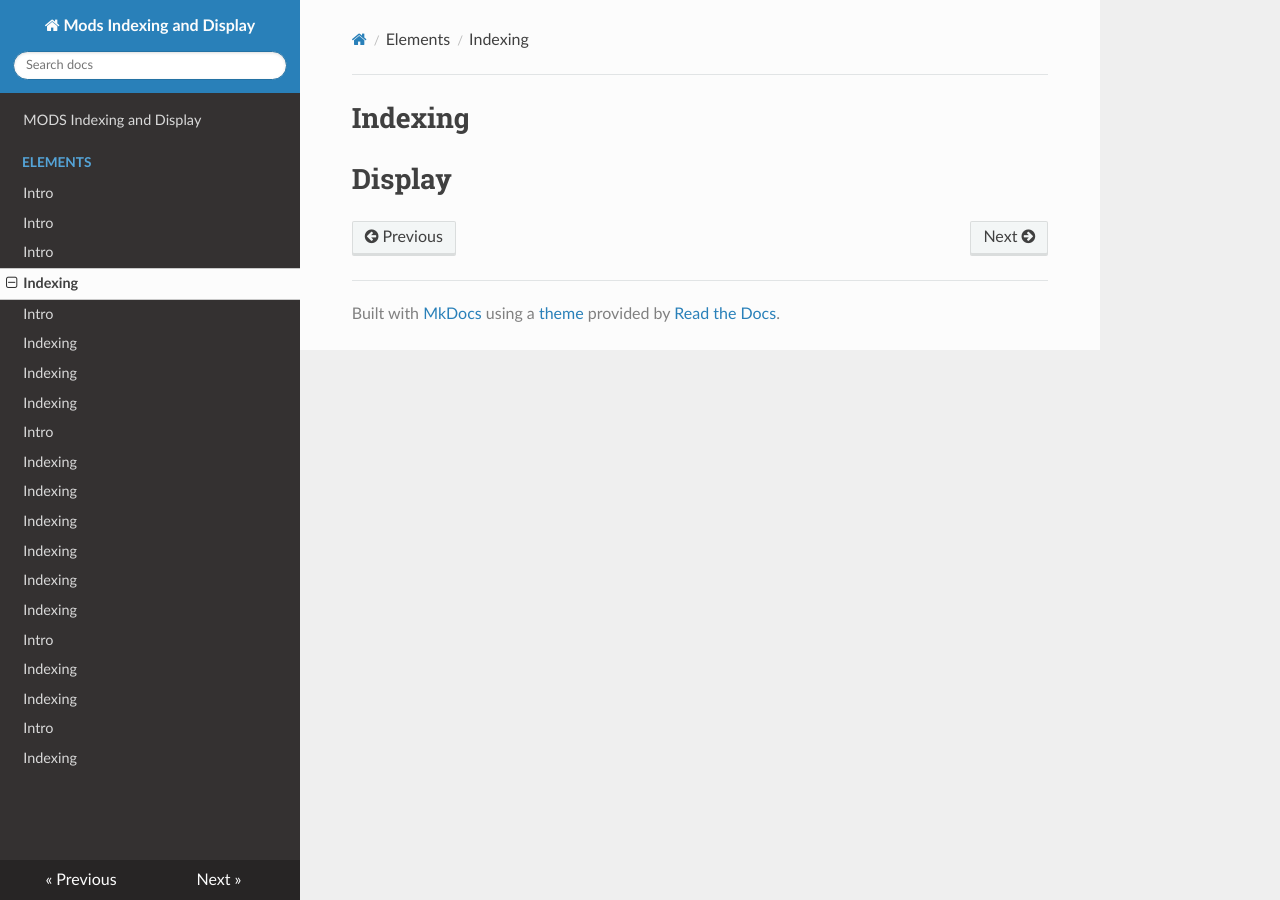
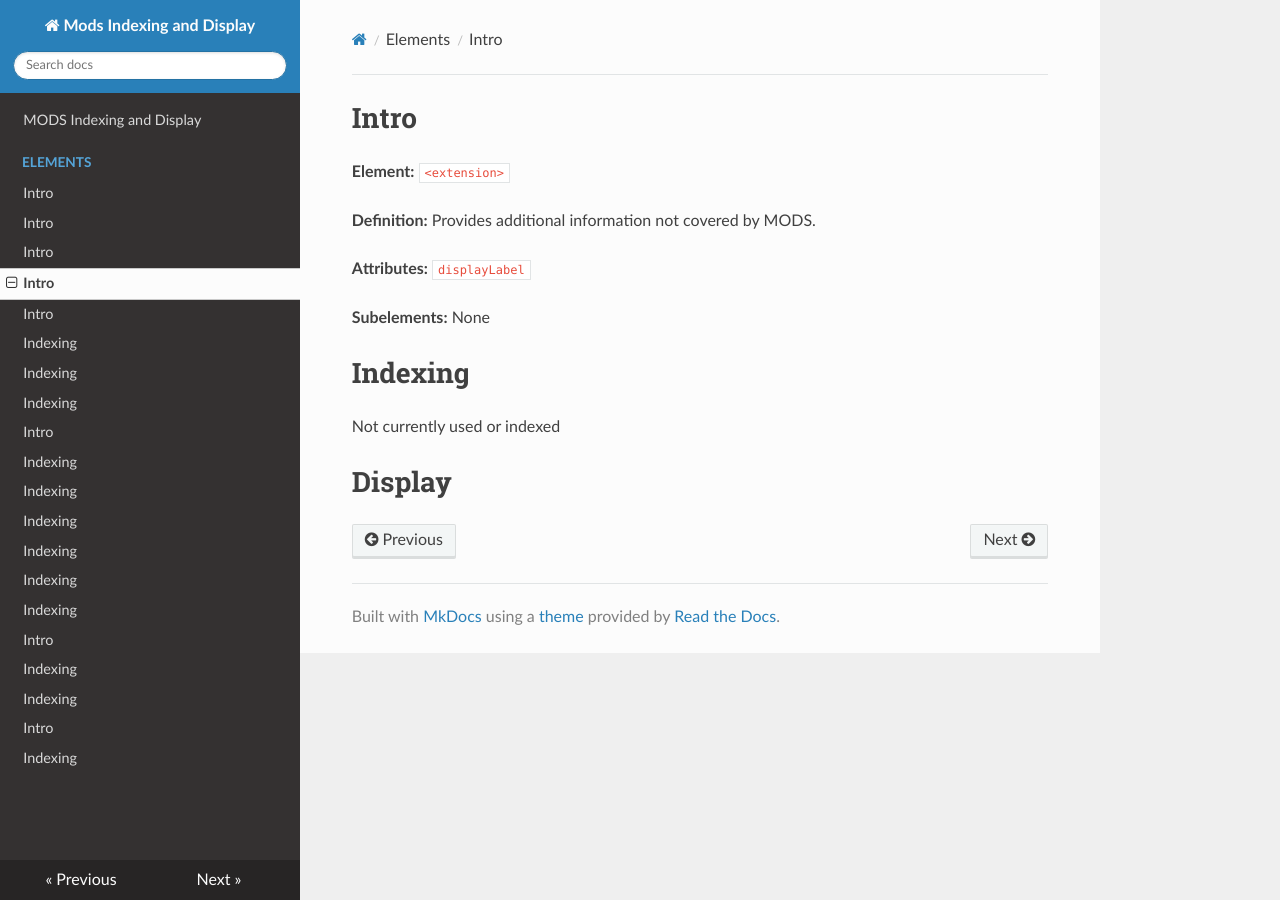
Before and after one commit to Brown-University-Library/mods-documenatation, an MkDocs documentation site: the page built from docs/elements/extension.md, in a window 1280 px wide. Built offline with MkDocs 1.6.1, drawn with Linux system fonts in a browser that asks for light colours; nearby versions of some CDN libraries.

Commit message:
extension intro and indexing

````diff
--- a/docs/elements/extension.md
+++ b/docs/elements/extension.md
@@ -1,3 +1,14 @@
+# Intro
+**Element:** ```<extension>```
+
+**Definition:** Provides additional information not covered by MODS.
+
+**Attributes:**
+```displayLabel```
+
+**Subelements:** None
+
 # Indexing
+Not currently used or indexed
 
 # Display
````
